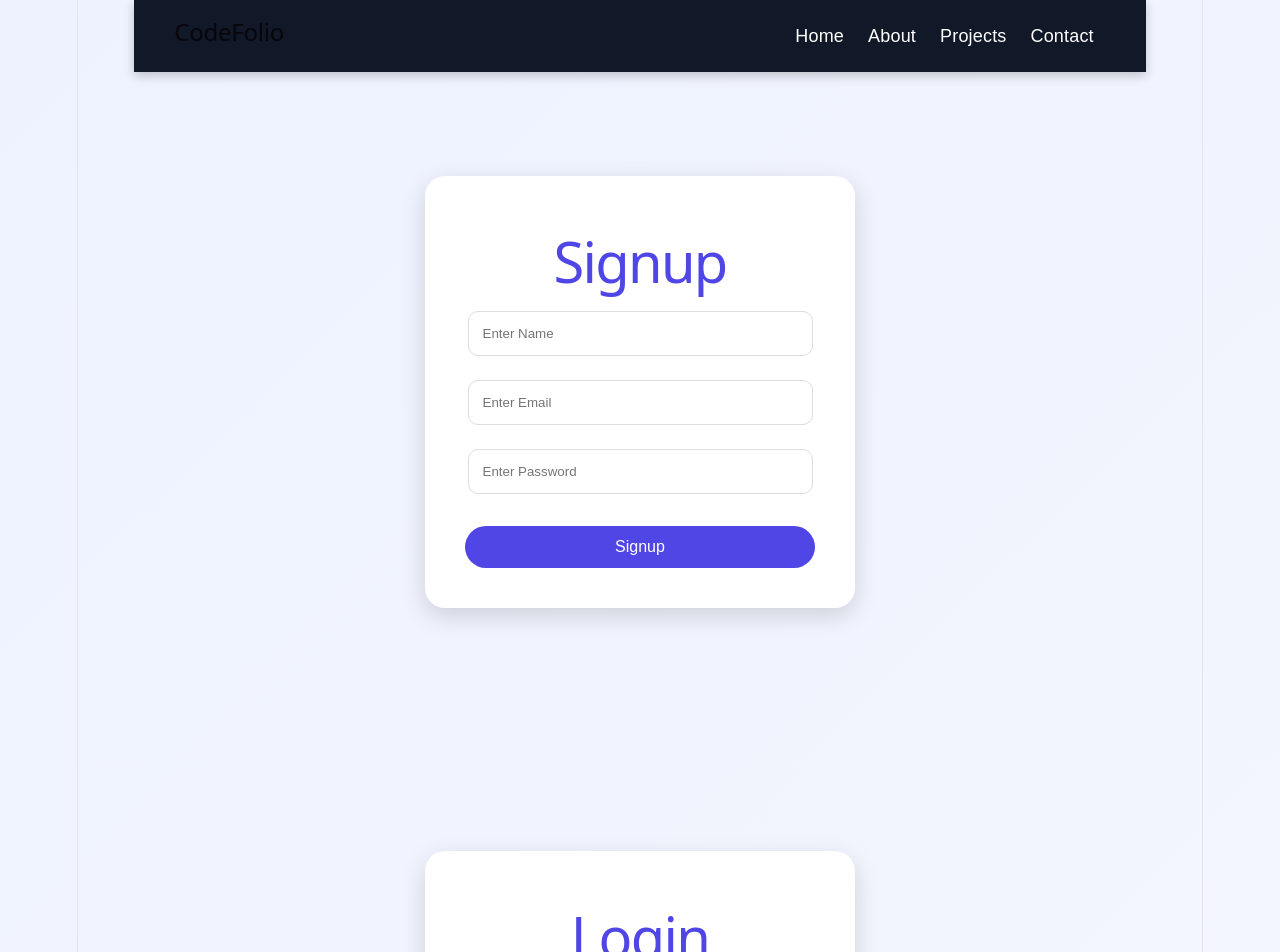
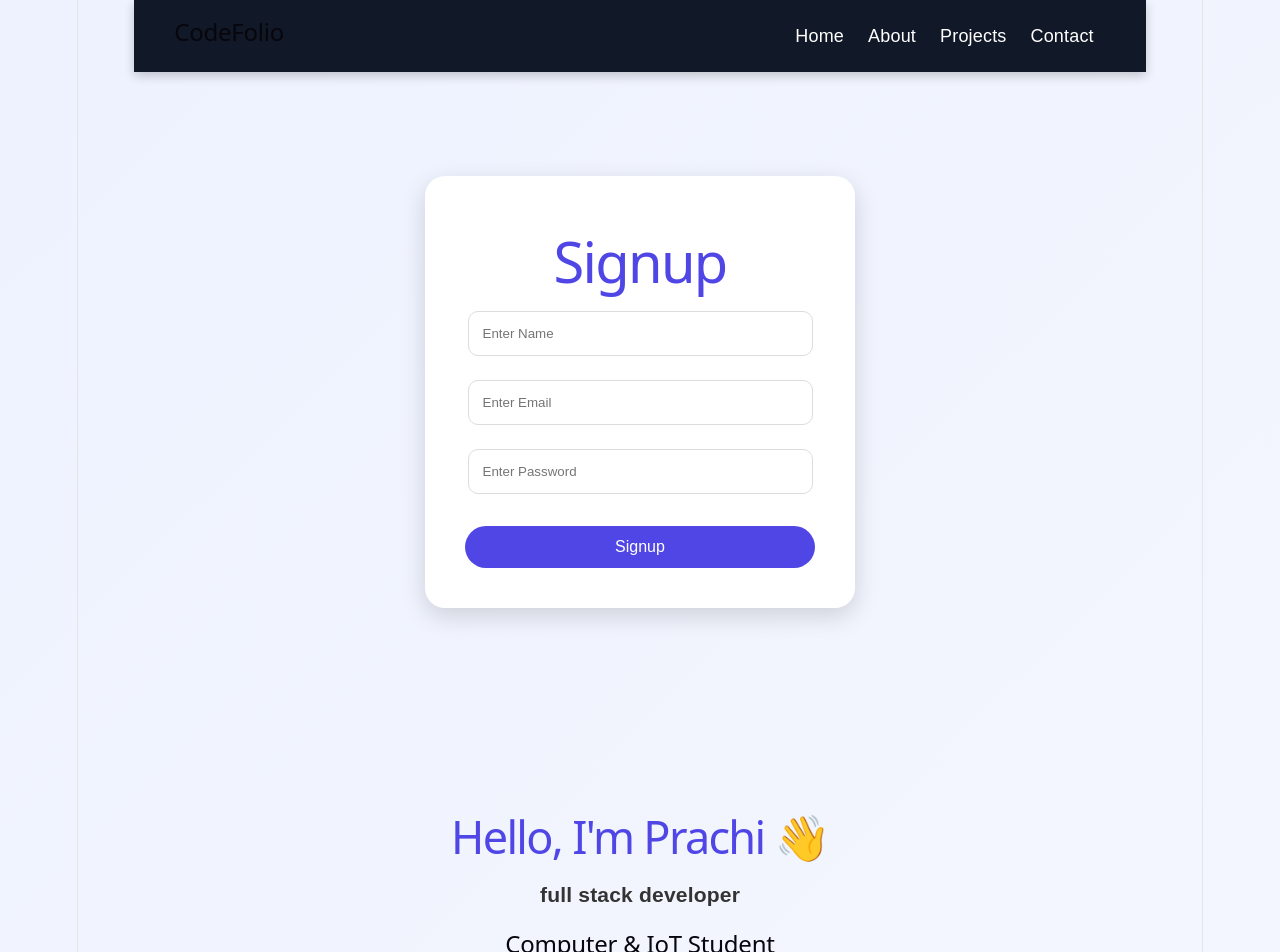
Before and after one commit to prachibodhe08-cloud/codefolio1, a React (Vite) app in the folder client/: page / in a window 1280 px wide. Shown: the top 952 px of the page. Built offline with nearby package versions, Linux system fonts and the light colour scheme.

Commit message:
update App

```diff
--- a/client/src/App.jsx
+++ b/client/src/App.jsx
@@ -1,7 +1,7 @@
 import "./App.css";
 import { useState } from "react";
-import Signup from "./signup";
-import Login from "./components/login";
+import Signup from "./Signup";
+import Login from "./Components/login";
 import Dashboard from "./Dashboard";
 
 import { BrowserRouter, Routes, Route } from "react-router-dom";
@@ -58,7 +58,7 @@ const sendMessage = async () => {
         </div>
       </nav>
       <Signup />
-      <Login/>
+
 
       <section id="home" className="home">
         <h1>Hello, I'm Prachi 👋</h1>
```
